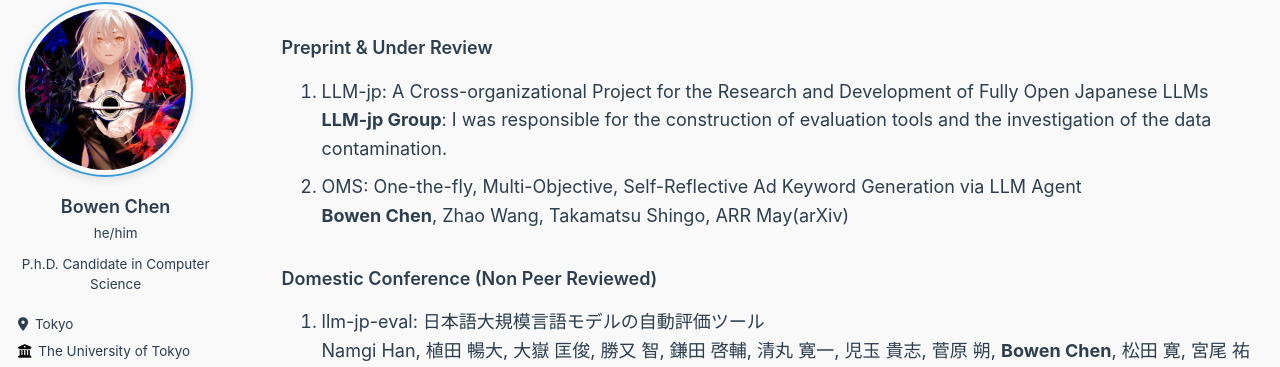
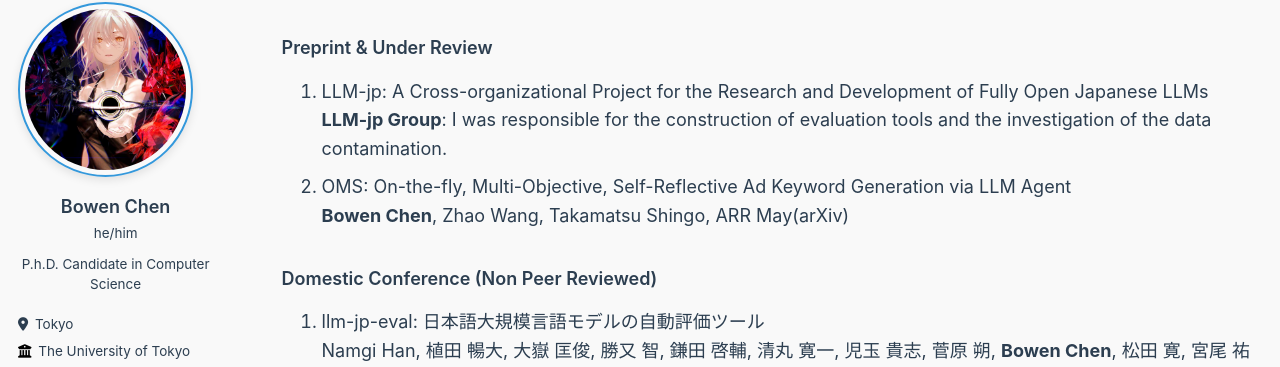
Before and after one commit to PosoSAgapo/PosoSAgapo.github.io, a Jekyll site: the page built from _pages/publications.md, in a window 1280 px wide and 900 px high, scrolled down 729 px. Shown: the part 84-451 px from the top of the window. Built offline with Jekyll 4.4.1, drawn with Linux system fonts in a browser that asks for light colours.

Commit message:
update page

```diff
--- a/_pages/publications.md
+++ b/_pages/publications.md
@@ -27,7 +27,7 @@ Bibo Cai, Xiao Ding, **Bowen Chen**, Li Du, Ting Liu at AAAI 2022
 ### Preprint & Under Review
 1. LLM-jp: A Cross-organizational Project for the Research and Development of Fully Open Japanese LLMs
 **LLM-jp Group**: I was responsible for the construction of evaluation tools and the investigation of the data contamination.
-2. OMS: One-the-fly, Multi-Objective, Self-Reflective Ad Keyword Generation via LLM Agent
+2. OMS: On-the-fly, Multi-Objective, Self-Reflective Ad Keyword Generation via LLM Agent
 **Bowen Chen**, Zhao Wang, Takamatsu Shingo, ARR May(arXiv)
 
 
```
